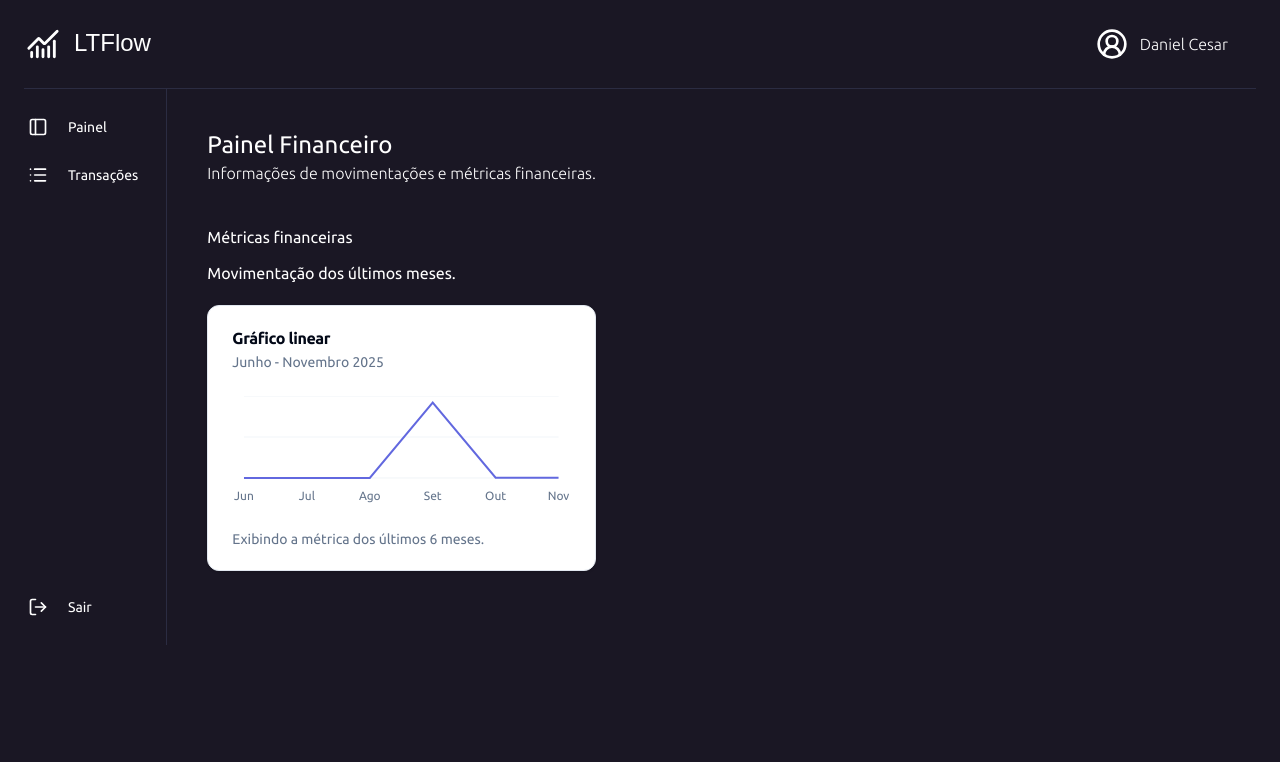
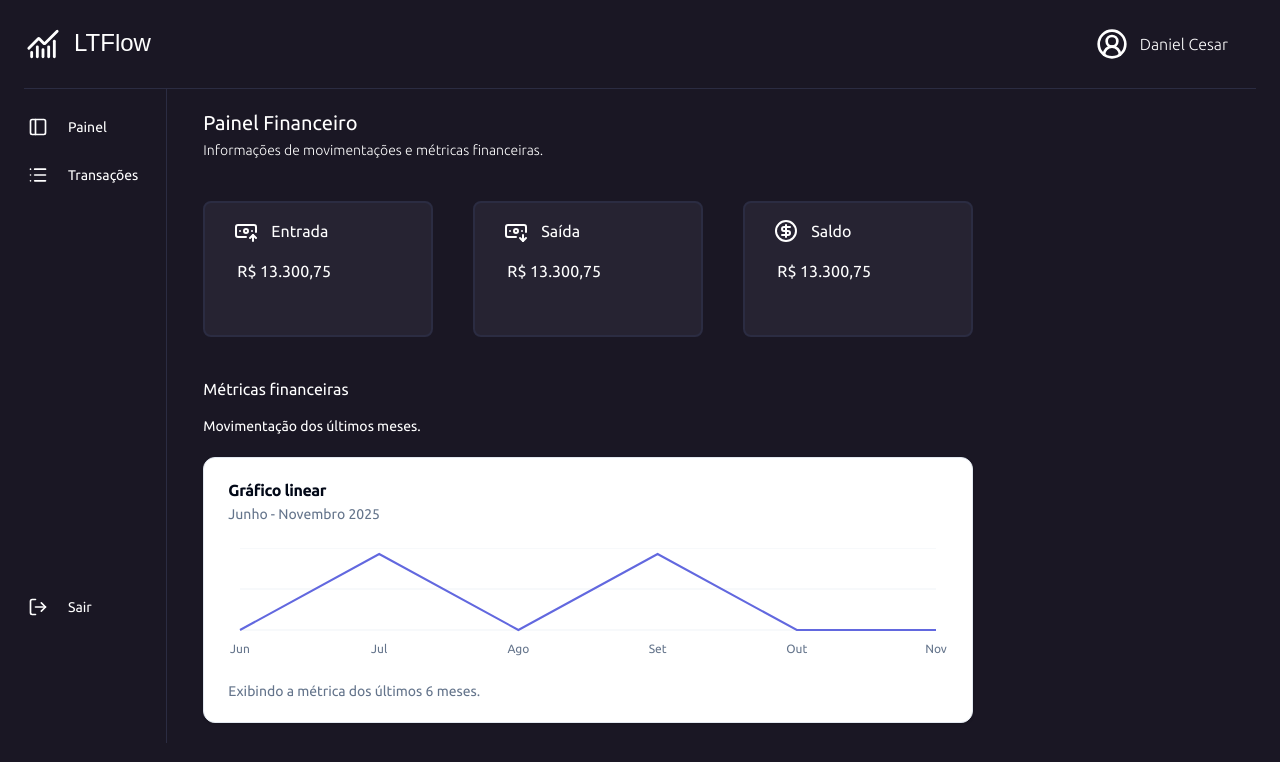
Before and after one commit to DannCesar/lt_flow, a Next.js app: page /pages/Dashboard in a window 1280 px wide. Shown: the top 762 px of the page. Built offline with nearby package versions, Linux system fonts and the light colour scheme; a web font is replaced by a local one.

Commit message:
Feat:  Card

```diff
--- /dev/null
+++ b/app/components/Card/index.tsx
@@ -0,0 +1,21 @@
+import { LucideIcon } from "lucide-react";
+
+interface ICardProps {
+  title: string;
+  value: string;
+  icon: LucideIcon;
+  width: string | number;
+}
+export default function Card({ title, value, icon: Icon,width }: ICardProps) {
+  return (
+    <div className="flex flex-col rounded-lg border-2 border-[#2B2C42] p-4 w-[230px] h-[136px] bg-[#262332]">
+      <div className="flex">
+        <Icon width={width} />
+        <span>{title}</span>
+      </div>
+      <div className="p-4">
+        <span>{value}</span>
+      </div>
+    </div>
+  );
+}
--- a/app/components/DashboardContent/index.tsx
+++ b/app/components/DashboardContent/index.tsx
@@ -1,3 +1,9 @@
+import {
+  BanknoteArrowDownIcon,
+  BanknoteArrowUpIcon,
+  CircleDollarSignIcon,
+} from "lucide-react";
+import Card from "../Card";
 import { ChartLineLinear } from "../ChartLineLinear";
 
 export default function DashboardContent() {
@@ -8,28 +14,46 @@ export default function DashboardContent() {
     },
   };
   const chartData = [
-    { month: "Junho", product_value: 123 },
-    { month: "Julho", product_value: 111 },
+    { month: "Junho", product_value: 1800000 },
+    { month: "Julho", product_value: 1112222222222223333333 },
     { month: "Agosto", product_value: 777 },
-    { month: "Setembro", product_value: 1656523 },
+    { month: "Setembro", product_value: 1112222222222223333333 },
     { month: "Outubro", product_value: 6565 },
     { month: "Novembro", product_value: 5454 },
   ];
   return (
-    <div className="grid grid-cols-1 px-4 md:flex flex-col text-white  md:p-5">
+    <div className="grid grid-cols-1 px-4 max-w-[1920px]  md:flex flex-col text-white ">
       <div className="">
-        <h1 className="text-2xl">Painel Financeiro</h1>
-            <span className=" font-extralight">
+        <h1 className="text-xl">Painel Financeiro</h1>
+        <span className=" text-sm font-extralight">
           Informações de movimentações e métricas financeiras.
         </span>
+        <div className="grid grid-cols-1 md:flex gap-10 mt-10">
+          <Card
+            title="Entrada"
+            icon={BanknoteArrowUpIcon}
+            value={`R$ 13.300,75`}
+            width={50}
+          />
+          <Card
+            title="Saída"
+            icon={BanknoteArrowDownIcon}
+            value={`R$ 13.300,75`}
+            width={50}
+          />
+          <Card
+            title="Saldo"
+            icon={CircleDollarSignIcon}
+            value={`R$ 13.300,75`}
+            width={50}
+          />
+        </div>
       </div>
       <div className="mt-10">
-
-        <h2 className="mb-3">Métricas financeiras</h2>
-        <span className="">Movimentação dos últimos meses.</span>
+        <h2 className="mb-3 text-md">Métricas financeiras</h2>
+        <span className="text-sm">Movimentação dos últimos meses.</span>
       </div>
-        <div className="mt-5 w-full">
-
+      <div className="mt-5">
         <ChartLineLinear
           title="Gráfico linear"
           description="Junho - Novembro 2025"
```
Lines whose indentation alone changed are shown as unchanged.
